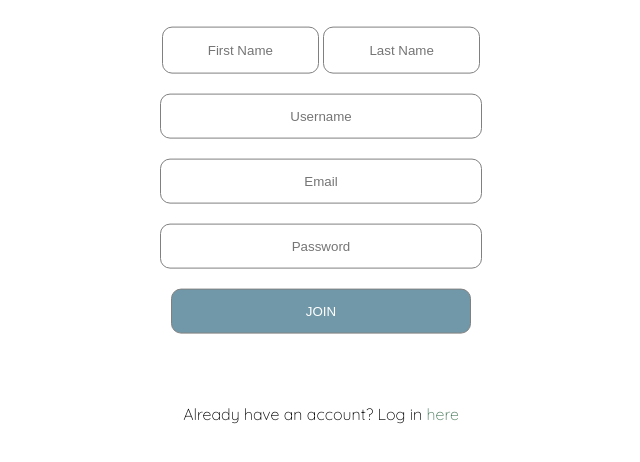
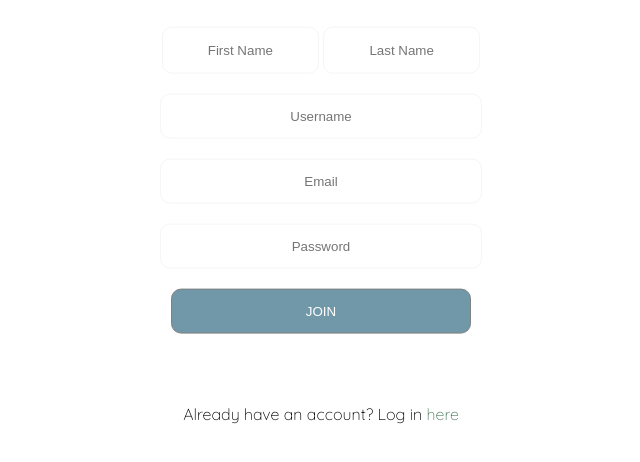
Before and after one commit to stakoulas/ClimateHub, a plain HTML site: page signup.html in a window 1280 px wide. Shown: the part 224-686 px from the top of the page, without its empty margins (319-959 px from the left). Drawn offline with Linux system fonts and the light colour scheme.

Commit message:
changed input border size from form

```diff
--- a/signupstyle.css
+++ b/signupstyle.css
@@ -44,7 +44,7 @@ img {
 	background: none;
 	margin-top: 10px;
 	text-align: center;
-	border: 1px solid grey;
+	border: 1.5px solid #f5f5f5;
 	padding: 15px 10px;
 	width: 135px;
 	outline: none;
@@ -57,7 +57,7 @@ img {
 	display: block;
 	margin: 20px auto;
 	text-align: center;
-	border: 1px solid grey;
+	border: 1.5px solid #f5f5f5;
 	padding: 14px 10px;
 	width: 300px;
 	outline: none;
@@ -65,7 +65,7 @@ img {
 }
 
 #login input[type=text]:focus , #login input[type= email]:focus , #login input[type=password]:focus {
-	border: 1px solid #3d5863;
+	border: 1.5px solid #3d5863;
 }
 
 #login input[type=submit] {
```
